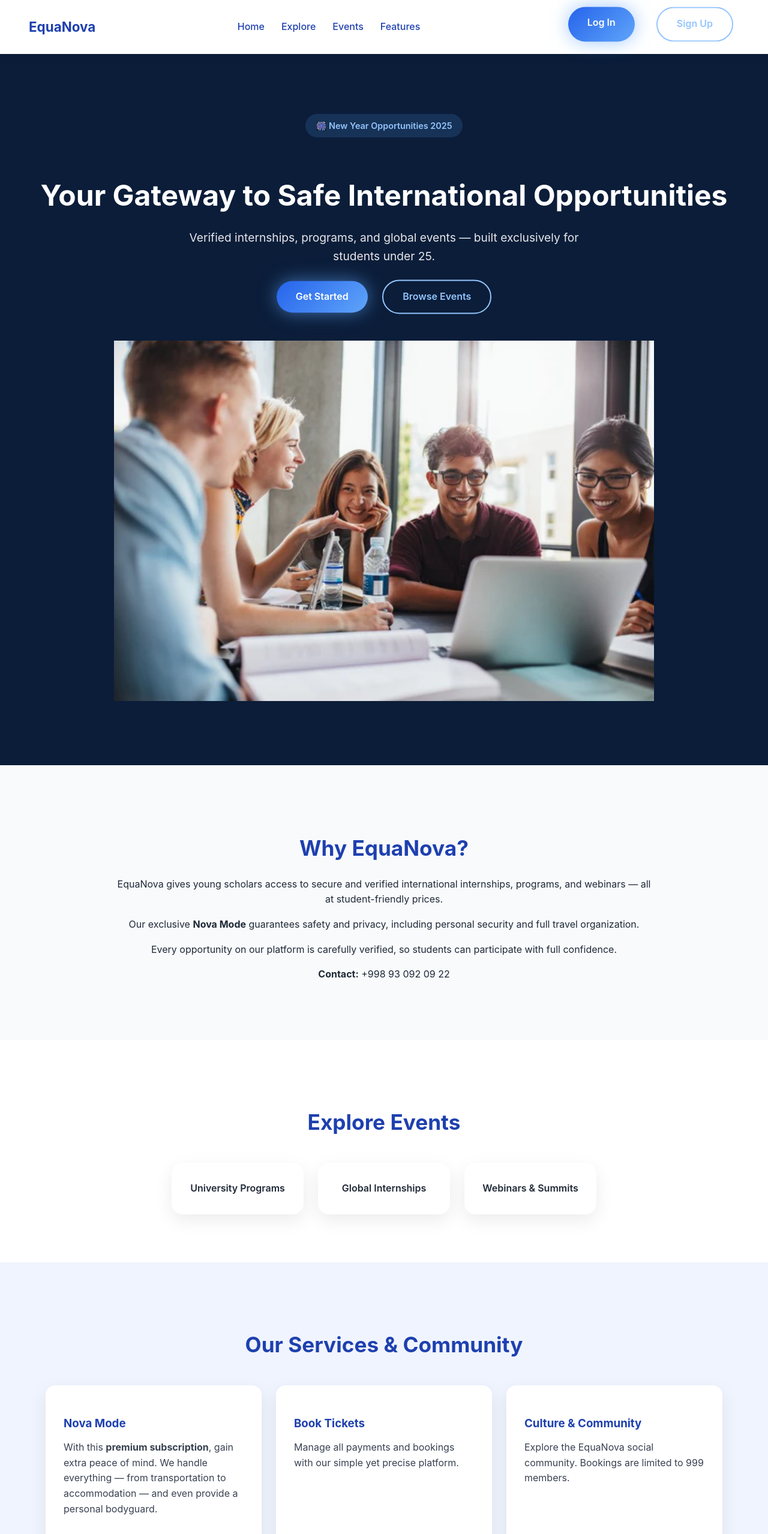
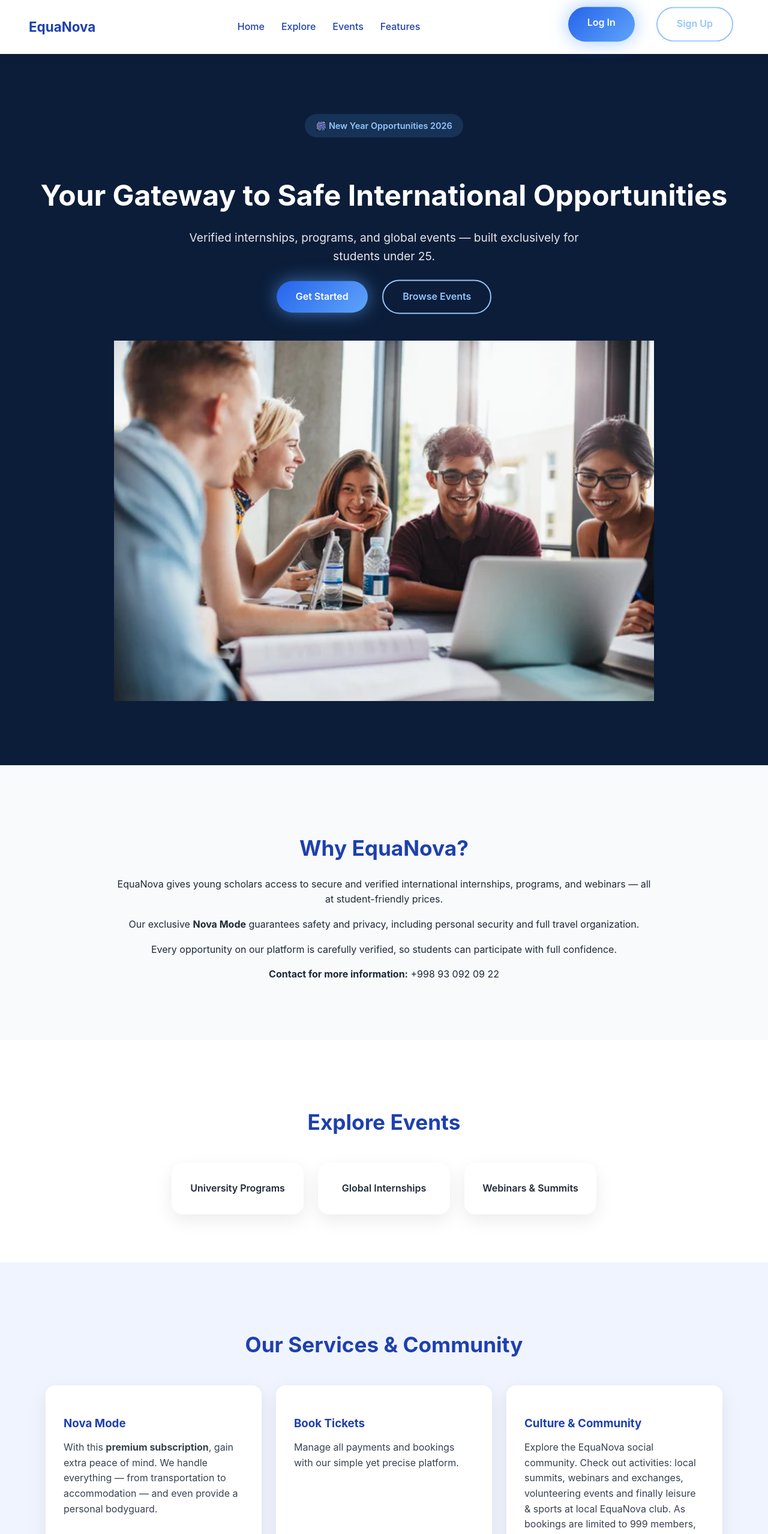
Before and after one commit to EquaNova-org/platform, a website: page public/index.html in a window 1280 px wide. Shown: the top 2558 px of the page at 60% size. Drawn offline with Linux system fonts and the light colour scheme.

Commit message:
index.html

```diff
--- a/public/index.html
+++ b/public/index.html
@@ -30,7 +30,7 @@
 
     <!-- Hero Section -->
     <section id="home" class="hero">
-        <span class="new-year-badge">🎆 New Year Opportunities 2025</span>
+        <span class="new-year-badge">🎆 New Year Opportunities 2026</span>
 
         <h1>Your Gateway to Safe International Opportunities</h1>
         <p>
@@ -66,7 +66,7 @@
             Every opportunity on our platform is carefully verified,
             so students can participate with full confidence.
         </p>
-        <p><strong>Contact:</strong> +998 93 092 09 22</p>
+        <p><strong>Contact for more information:</strong> +998 93 092 09 22</p>
     </section>
 
     <!-- Explore Events Section -->
@@ -113,7 +113,8 @@
                 <h3>Culture & Community</h3>
                 <p>
                     Explore the EquaNova social community.
-                    Bookings are limited to 999 members.
+                    Check out activities: local summits, webinars and exchanges, volunteering events and finally leisure & sports at local EquaNova club.
+                    As bookings are limited to 999 members, this might be once-in-a-lifetime offer for users to join and have fun with likeminded people!.
                 </p>
             </div>
         </div>
@@ -124,7 +125,7 @@
         <h2>Ready to Start Your Journey?</h2>
         <p>
             Discover verified international opportunities and take your first step
-            toward a global future.
+            towards a global future. Studying or traveling abroad safely is not a dream anymore!
         </p>
         <a href="events.html" class="btn primary-btn">Explore Events</a>
     </section>
```
